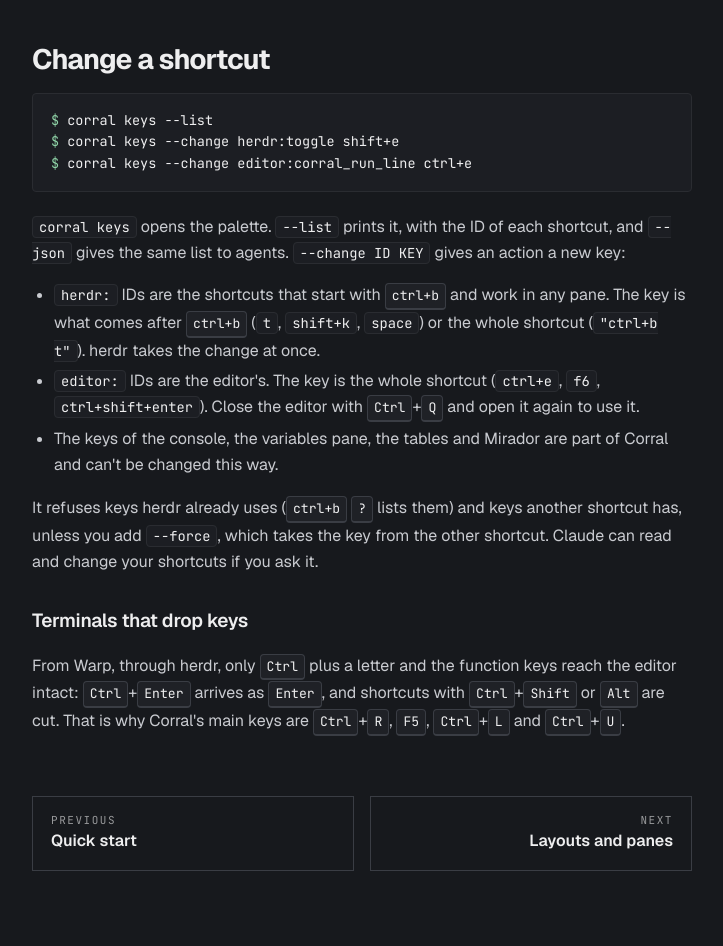
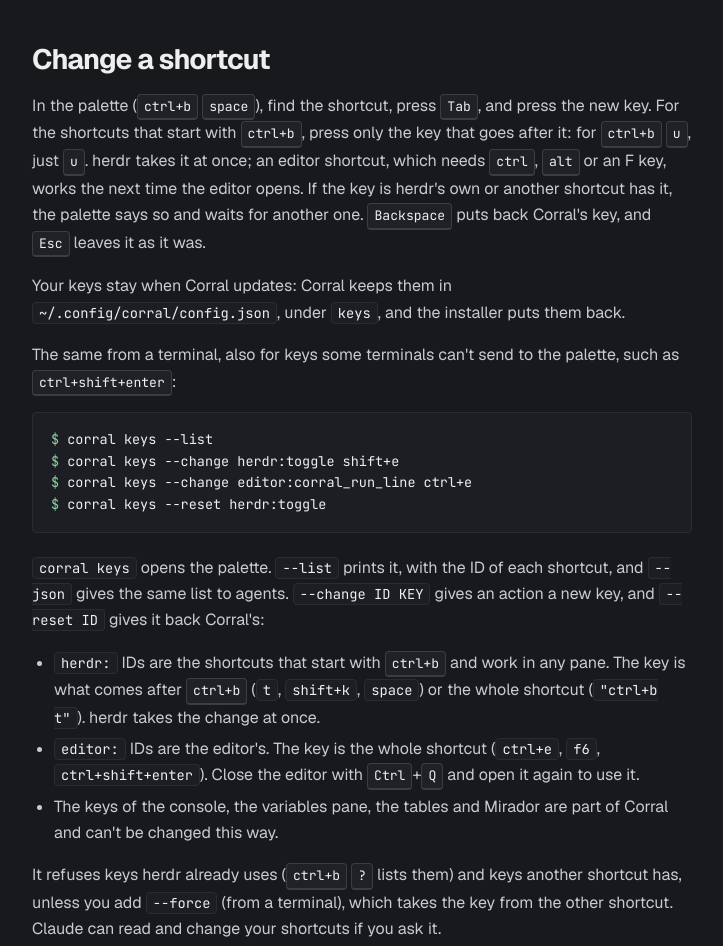
Before and after one commit to paulovillarroel/corral-term, a website: page site/docs/keys.html in a window 1280 px wide. Shown: the part 7596-8542 px from the top of the page, without its empty margins (296-1019 px from the left). Drawn offline with nearby package versions, Linux system fonts and the light colour scheme.

Commit message:
Docs: changing a shortcut from the palette
Co-Authored-By: Claude Opus 5.5 <noreply@anthropic.com>

```diff
--- a/site/docs/keys.html
+++ b/site/docs/keys.html
@@ -238,17 +238,21 @@
     </tbody>
     </table>
 
-    <h2>Change a shortcut</h2>
+    <h2 id="change">Change a shortcut</h2>
+    <p>In the palette (<kbd>ctrl+b</kbd> <kbd>space</kbd>), find the shortcut, press <kbd>Tab</kbd>, and press the new key. For the shortcuts that start with <kbd>ctrl+b</kbd>, press only the key that goes after it: for <kbd>ctrl+b</kbd> <kbd>u</kbd>, just <kbd>u</kbd>. herdr takes it at once; an editor shortcut, which needs <kbd>ctrl</kbd>, <kbd>alt</kbd> or an F key, works the next time the editor opens. If the key is herdr's own or another shortcut has it, the palette says so and waits for another one. <kbd>Backspace</kbd> puts back Corral's key, and <kbd>Esc</kbd> leaves it as it was.</p>
+    <p>Your keys stay when Corral updates: Corral keeps them in <code>~/.config/corral/config.json</code>, under <code>keys</code>, and the installer puts them back.</p>
+    <p>The same from a terminal, also for keys some terminals can't send to the palette, such as <kbd>ctrl+shift+enter</kbd>:</p>
     <pre><code><span class="p">$ </span>corral keys --list
 <span class="p">$ </span>corral keys --change herdr:toggle shift+e
-<span class="p">$ </span>corral keys --change editor:corral_run_line ctrl+e</code></pre>
-    <p><code>corral keys</code> opens the palette. <code>--list</code> prints it, with the ID of each shortcut, and <code>--json</code> gives the same list to agents. <code>--change ID KEY</code> gives an action a new key:</p>
+<span class="p">$ </span>corral keys --change editor:corral_run_line ctrl+e
+<span class="p">$ </span>corral keys --reset herdr:toggle</code></pre>
+    <p><code>corral keys</code> opens the palette. <code>--list</code> prints it, with the ID of each shortcut, and <code>--json</code> gives the same list to agents. <code>--change ID KEY</code> gives an action a new key, and <code>--reset ID</code> gives it back Corral's:</p>
     <ul>
     <li><code>herdr:</code> IDs are the shortcuts that start with <kbd>ctrl+b</kbd> and work in any pane. The key is what comes after <kbd>ctrl+b</kbd> (<code>t</code>, <code>shift+k</code>, <code>space</code>) or the whole shortcut (<code>"ctrl+b t"</code>). herdr takes the change at once.</li>
     <li><code>editor:</code> IDs are the editor's. The key is the whole shortcut (<code>ctrl+e</code>, <code>f6</code>, <code>ctrl+shift+enter</code>). Close the editor with <kbd>Ctrl</kbd>+<kbd>Q</kbd> and open it again to use it.</li>
     <li>The keys of the console, the variables pane, the tables and Mirador are part of Corral and can't be changed this way.</li>
     </ul>
-    <p>It refuses keys herdr already uses (<kbd>ctrl+b</kbd> <kbd>?</kbd> lists them) and keys another shortcut has, unless you add <code>--force</code>, which takes the key from the other shortcut. Claude can read and change your shortcuts if you ask it.</p>
+    <p>It refuses keys herdr already uses (<kbd>ctrl+b</kbd> <kbd>?</kbd> lists them) and keys another shortcut has, unless you add <code>--force</code> (from a terminal), which takes the key from the other shortcut. Claude can read and change your shortcuts if you ask it.</p>
 
     <h3 id="terminals-that-drop-keys">Terminals that drop keys</h3>
     <p>From Warp, through herdr, only <kbd>Ctrl</kbd> plus a letter and the function keys reach the editor intact: <kbd>Ctrl</kbd>+<kbd>Enter</kbd> arrives as <kbd>Enter</kbd>, and shortcuts with <kbd>Ctrl</kbd>+<kbd>Shift</kbd> or <kbd>Alt</kbd> are cut. That is why Corral's main keys are <kbd>Ctrl</kbd>+<kbd>R</kbd>, <kbd>F5</kbd>, <kbd>Ctrl</kbd>+<kbd>L</kbd> and <kbd>Ctrl</kbd>+<kbd>U</kbd>.</p>
```
Also changed, not shown: site/docs/commands.html (+2 -1 lines), site/docs/config.html (+1 -0 lines).
